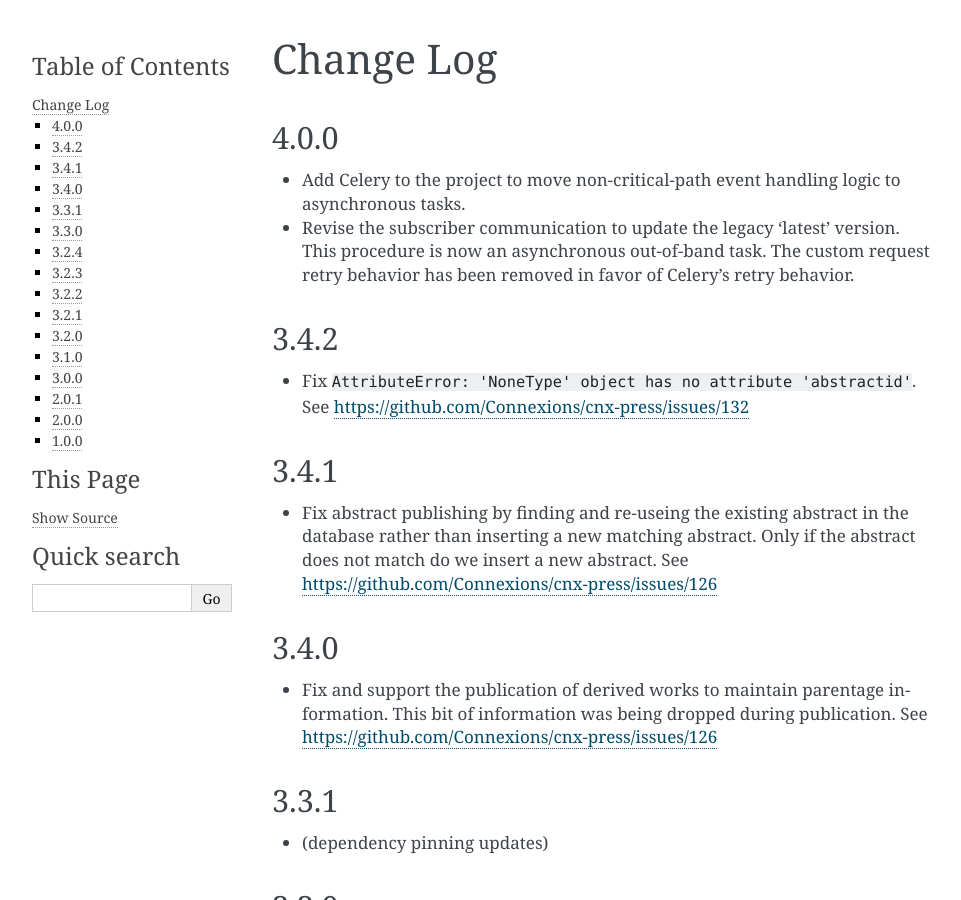
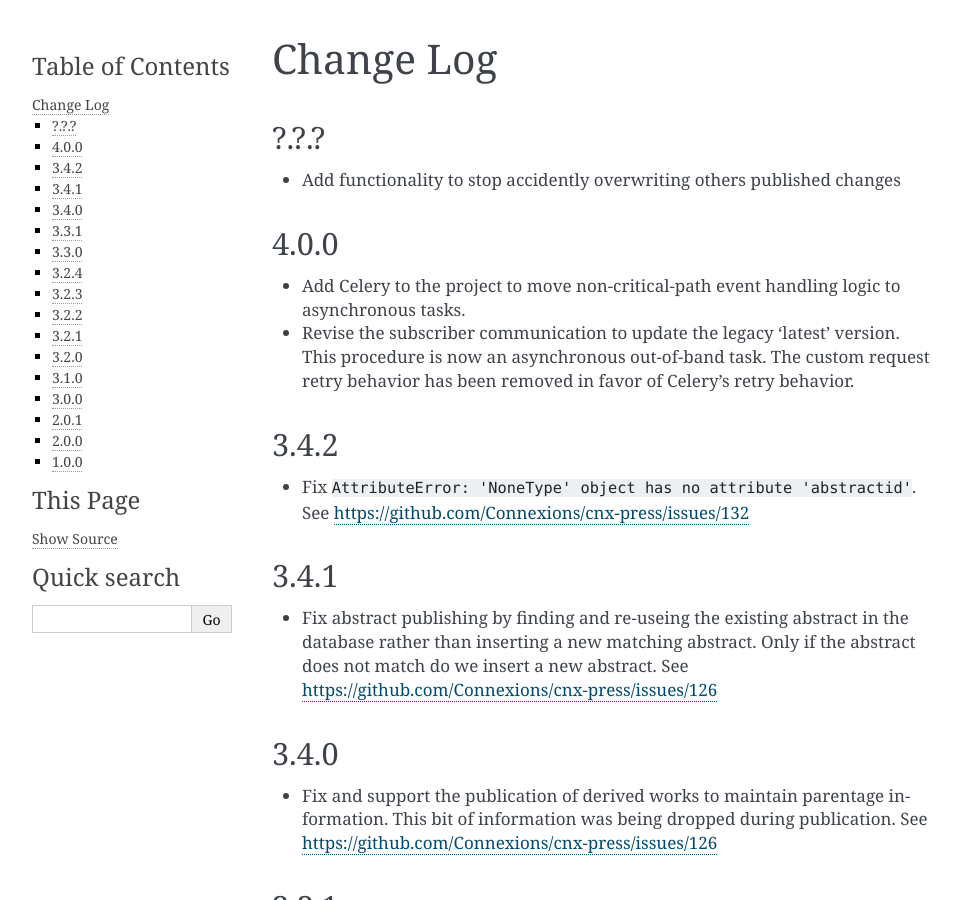
Before and after one commit to openstax/cnx-press, a Sphinx documentation site: the page built from docs/source/changes.rst, in a window 1280 px wide and 900 px high. Shown: the whole window, without its empty margins (148-1109 px from the left). Built offline with Sphinx 7.4.7, drawn with Linux system fonts in a browser that asks for light colours.

Commit message:
changelog update

```diff
--- a/docs/source/changes.rst
+++ b/docs/source/changes.rst
@@ -1,6 +1,11 @@
 ==========
 Change Log
 ==========
+
+?.?.?
+-----
+
+- Add functionality to stop accidently overwriting others published changes
 
 4.0.0
 -----
```
